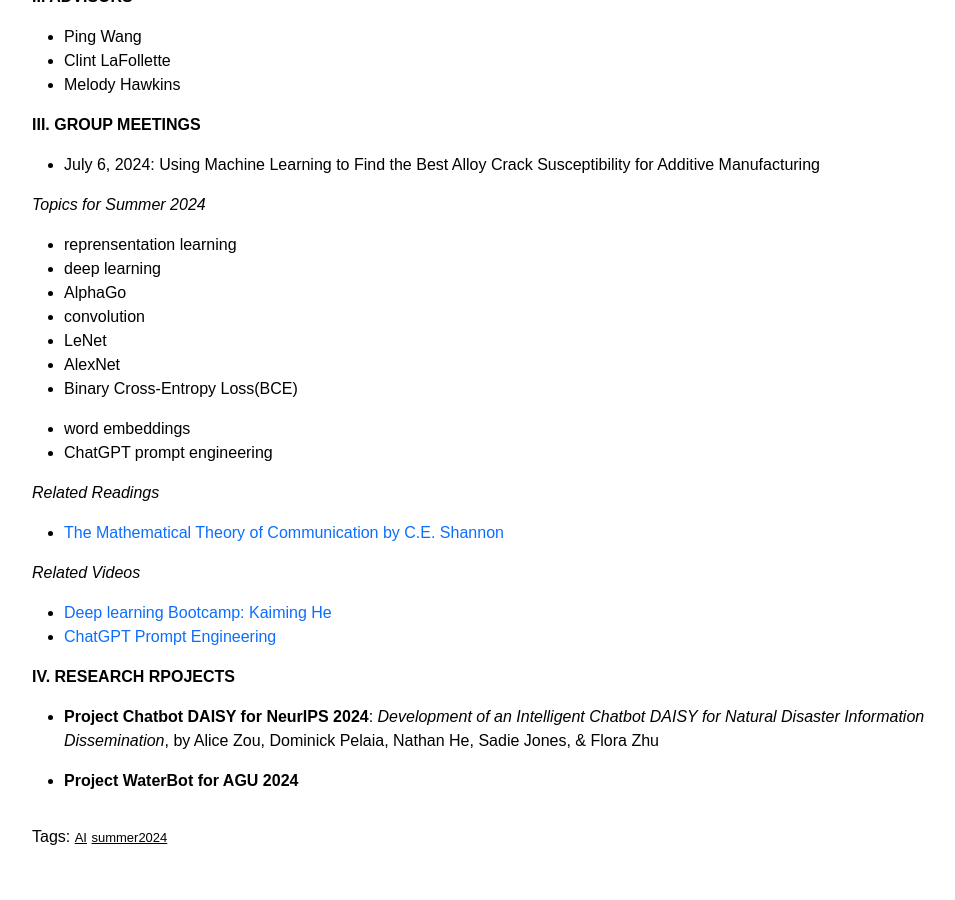
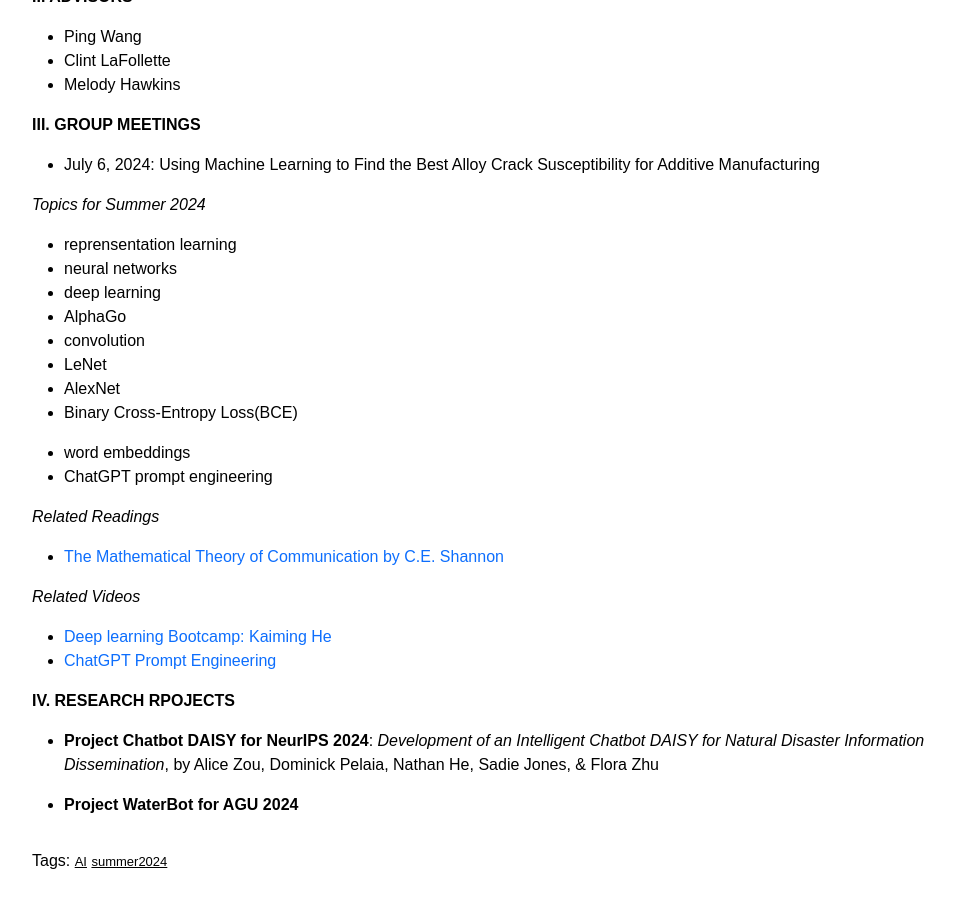
Before and after one commit to planet-ai-2023/planet-ai-2023.github.io, a Jekyll site: the page built from _posts/2024-7-2-planet-ai-research-group.md, in a window 1280 px wide and 900 px high, scrolled down 427 px. Shown: the whole window, without its empty margins (120-1075 px from the left). Built offline with Jekyll 4.4.1, drawn with Linux system fonts in a browser that asks for light colours.

Commit message:
Add files via upload

```diff
--- a/_posts/2024-7-2-planet-ai-research-group.md
+++ b/_posts/2024-7-2-planet-ai-research-group.md
@@ -25,6 +25,7 @@ The Planet+AI Research Group were started by our program alumni:
 
 *Topics for Summer 2024*
 - reprensentation learning
+- neural networks
 - deep learning
 - AlphaGo
 - convolution
```
